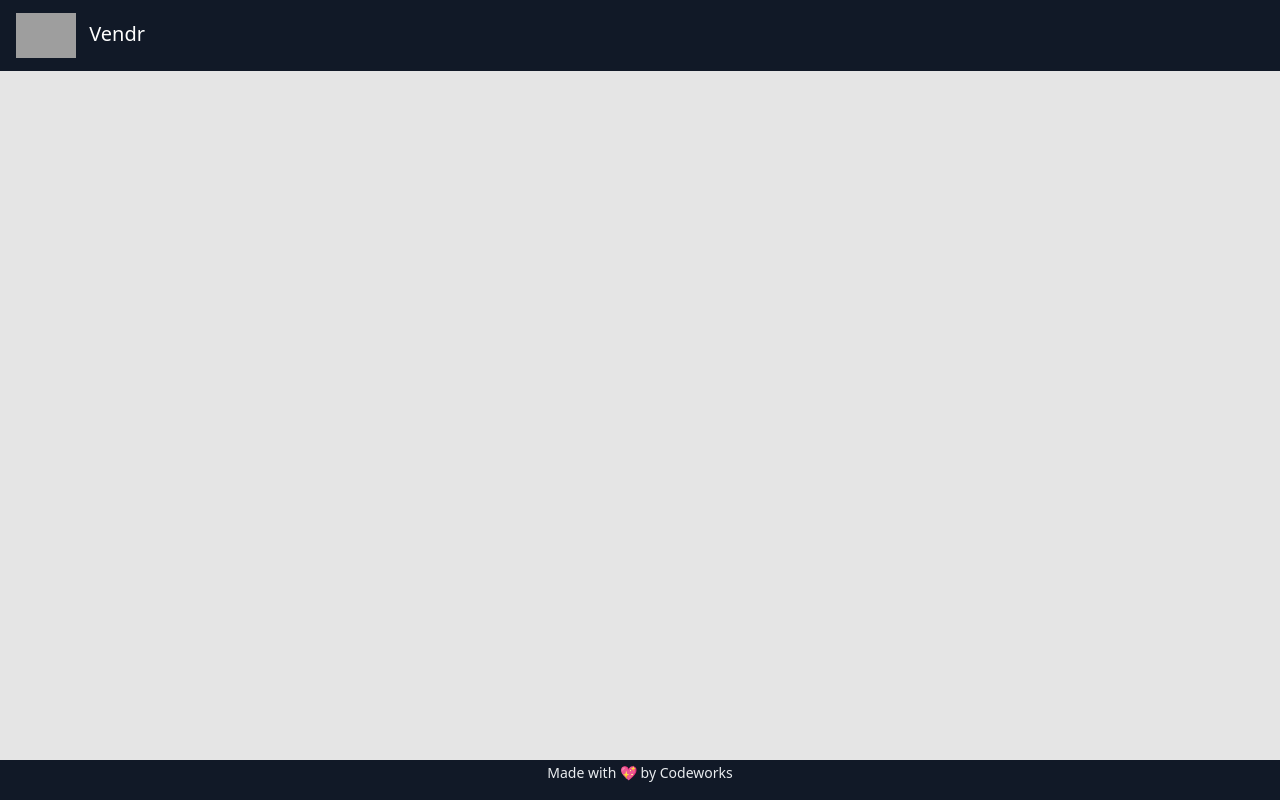
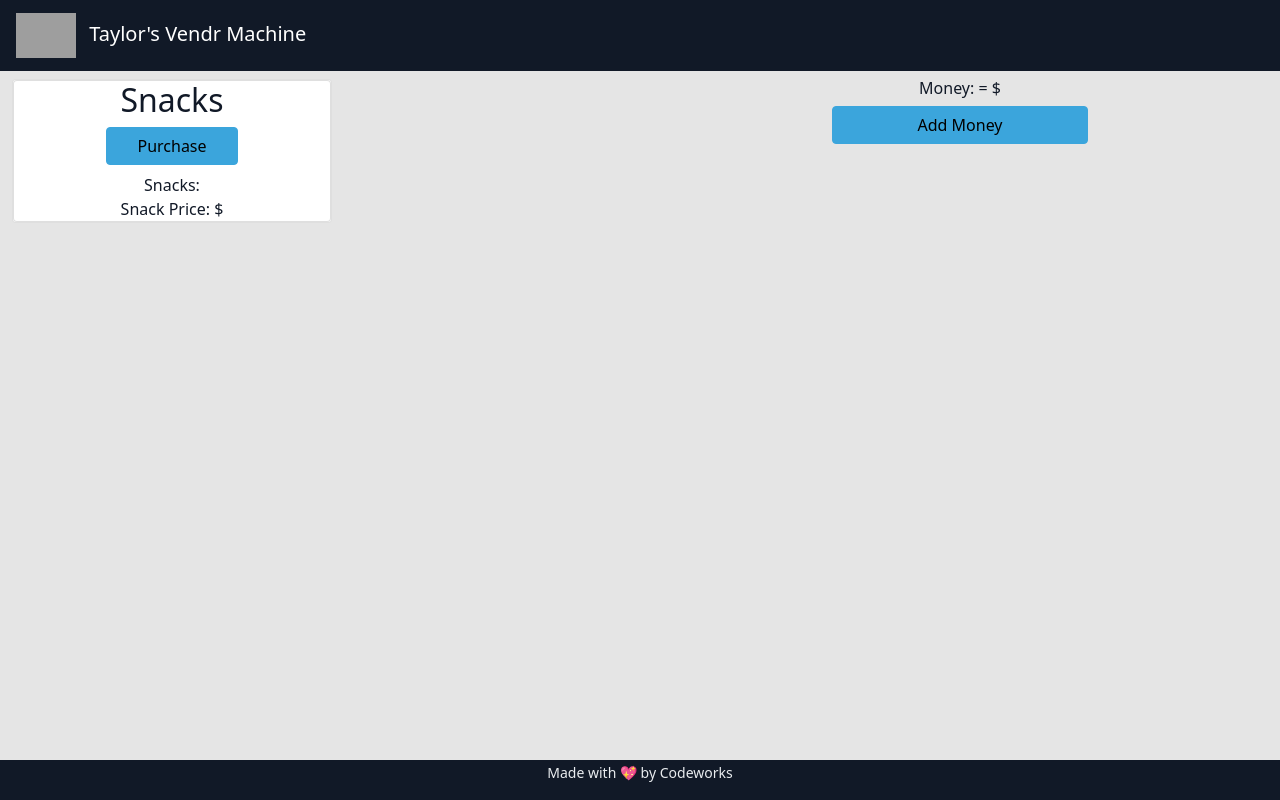
Before and after one commit to tberry019/Vendr, a website with bundled scripts: page Vendr/index.html in a window 1280 px wide. Built offline with nearby package versions, Linux system fonts and the light colour scheme; grey boxes are pictures that could not be loaded.

Commit message:
more code

```diff
--- a/Vendr/app/AppState.js
+++ b/Vendr/app/AppState.js
@@ -4,6 +4,8 @@ import { isValidProp } from "./Utils/isValidProp.js"
 class AppState extends EventEmitter {
   /** @type {import('./Models/Value').Value[]} */
   values = []
+
+  money = 100
 }
 
 export const ProxyState = new Proxy(new AppState(), {
--- /dev/null
+++ b/Vendr/app/Controllers/VendingController.js
@@ -0,0 +1,31 @@
+
+export class VendingController {
+  constructor() {
+    console.log('Vending Controller connected')
+  }
+  buySnack() {
+    if (money >= Snack.price) {
+      Snack.name.quantity++
+
+      draw()
+
+    }
+    else {
+      alert("You need more $!")
+    }
+  }
+
+  addMoney() {
+    console.log('Add Money button works')
+
+
+  }
+
+
+
+
+
+
+
+
+}
--- a/Vendr/app/main.js
+++ b/Vendr/app/main.js
@@ -1,7 +1,9 @@
 import { ValuesController } from "./Controllers/ValuesController.js";
+import { VendingController } from "./Controllers/VendingController.js";
 
 class App {
   valuesController = new ValuesController();
+  vendingController = new VendingController();
 }
 
 window["app"] = new App();
--- a/Vendr/index.html
+++ b/Vendr/index.html
@@ -20,15 +20,26 @@
       <a class="navbar-brand ms-3" href="#">
         <img src="https://codeworks.blob.core.windows.net/public/assets/img/cw-mark.png" height="45" alt=""
           loading="lazy">
-        <span class="ms-2">Vendr</span>
+        <span class="ms-2">Taylor's Vendr Machine</span>
       </a>
     </nav>
   </header>
   <main>
     <div class="container-fluid">
       <div class="row">
-        <div class="col-12">
-
+        <div class="col-6 pt-2 text-center">
+          <div class="card rouded" style="width: 20rem;">
+            <div class="col-12 card header text-dark text-center align-items-center">
+              <h2>Snacks</h2>
+              <button class="btn btn-primary col-5 mb-2" onclick="buySnack()">Purchase</button>
+              <div>Snacks: <span class="col-5" id="snack"></span></div>
+              <div>Snack Price: $ <span class="col-5" id="snackPrice"></span></div>
+            </div>
+          </div>
+        </div>
+        <div class="col-6 pt-2 text-center">
+          <h6 class="text-dark">Money: = $ <span id="money"> </span></h6>
+          <button class="btn btn-primary col-5 mb-2" onclick="app.vendingController.addMoney()">Add Money</button>
         </div>
       </div>
     </div>
```
Also changed, not shown: Vendr/app/Models/Snack.js (added, +8 -0 lines), Vendr/app/Services/VendingService.js (added, +21 -0 lines), Vendr/app/Controllers/ValuesController.js (line endings or trailing spaces).
